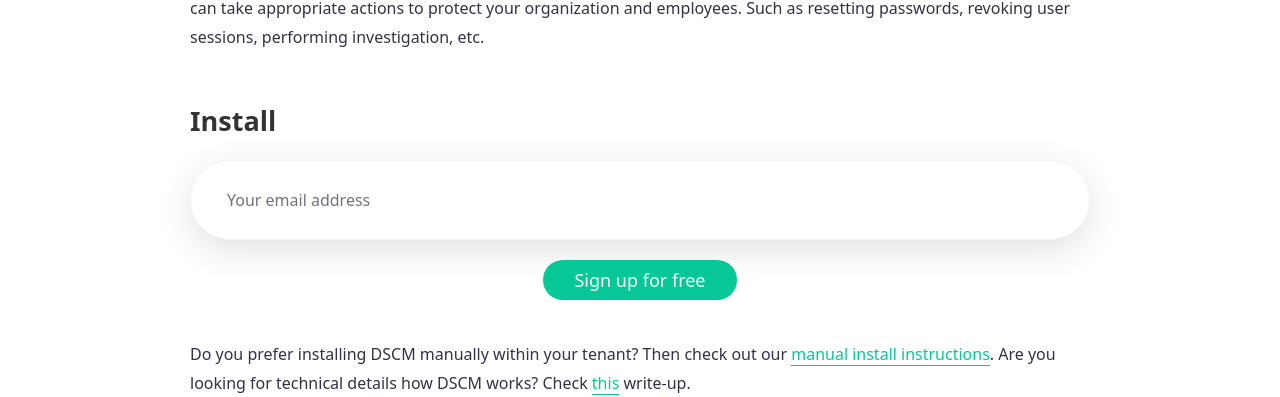
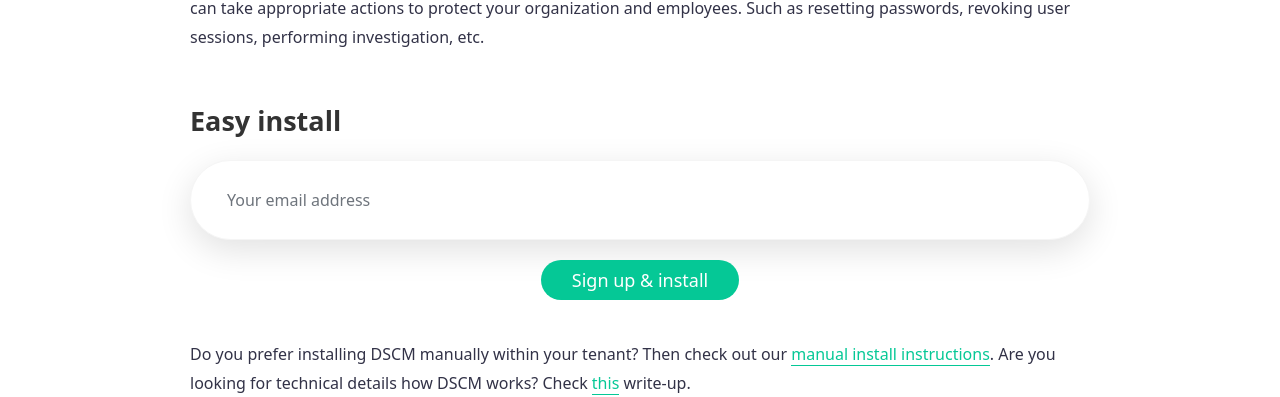
Before and after one commit to didsomeonecloneme/didsomeonecloneme.github.io, a Jekyll site: the page built from pages/microsoft-ads.md, in a window 1280 px wide. Shown: the part 723-1120 px from the top of the page. Built offline with Jekyll 4.4.1, drawn with Linux system fonts in a browser that asks for light colours.

Commit message:
Update Microsoft Ads

```diff
--- a/pages/microsoft-ads.md
+++ b/pages/microsoft-ads.md
@@ -14,12 +14,12 @@ tags:
 
 DSCM allows you to get notified whenever a (AITM)-phishing attack is performed against your Microsoft 365 tenant. A detection indicates that one of the users within your tenant attempted to login into the phishing website. This may indicate that access was obtained to his/her account, even bypassing protections such as MFA. After a detection, you can take appropriate actions to protect your organization and employees. Such as resetting passwords, revoking user sessions, performing investigation, etc.
 
-## Install
+## Easy install
 
 <div class="uk-text-center hero-search">
 <form class="uk-search uk-search-default uk-width-1-1" name="search-hero" onsubmit="return false">
       <input id="email" class="uk-search-input uk-box-shadow-large" style="border-radius:50px;padding-left:36px;height:80px" type="search" placeholder="Your email address" autocomplete="off">
-      <p><div id="submitButton"><a id="signup" class="uk-button uk-button-primary" style="font-size: 1.125rem;color:#fff" href="javascript:openPopup()">Sign up for free</a></div></p>
+      <p><div id="submitButton"><a id="signup" class="uk-button uk-button-primary" style="font-size: 1.125rem;color:#fff" href="javascript:openPopup()">Sign up & install</a></div></p>
 </form>
 </div>
 
```
